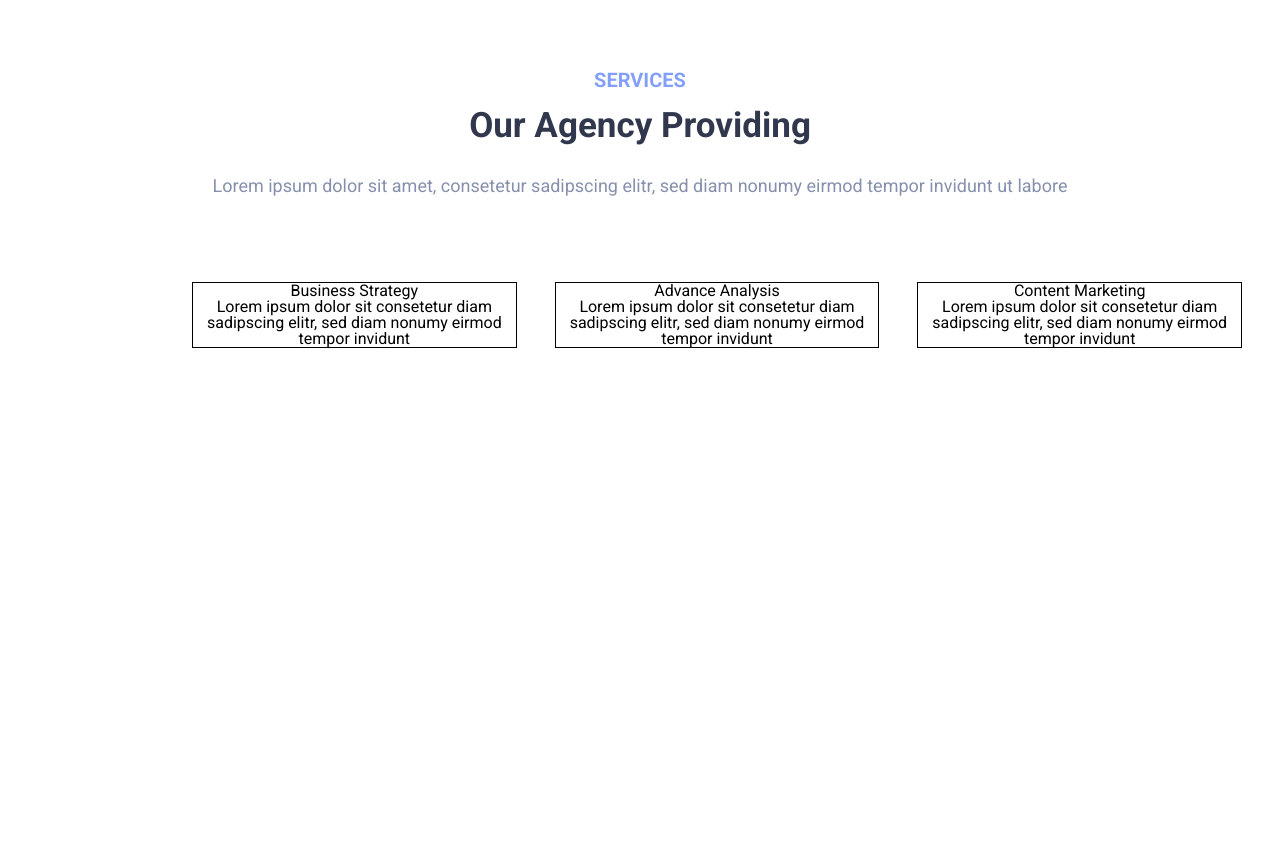
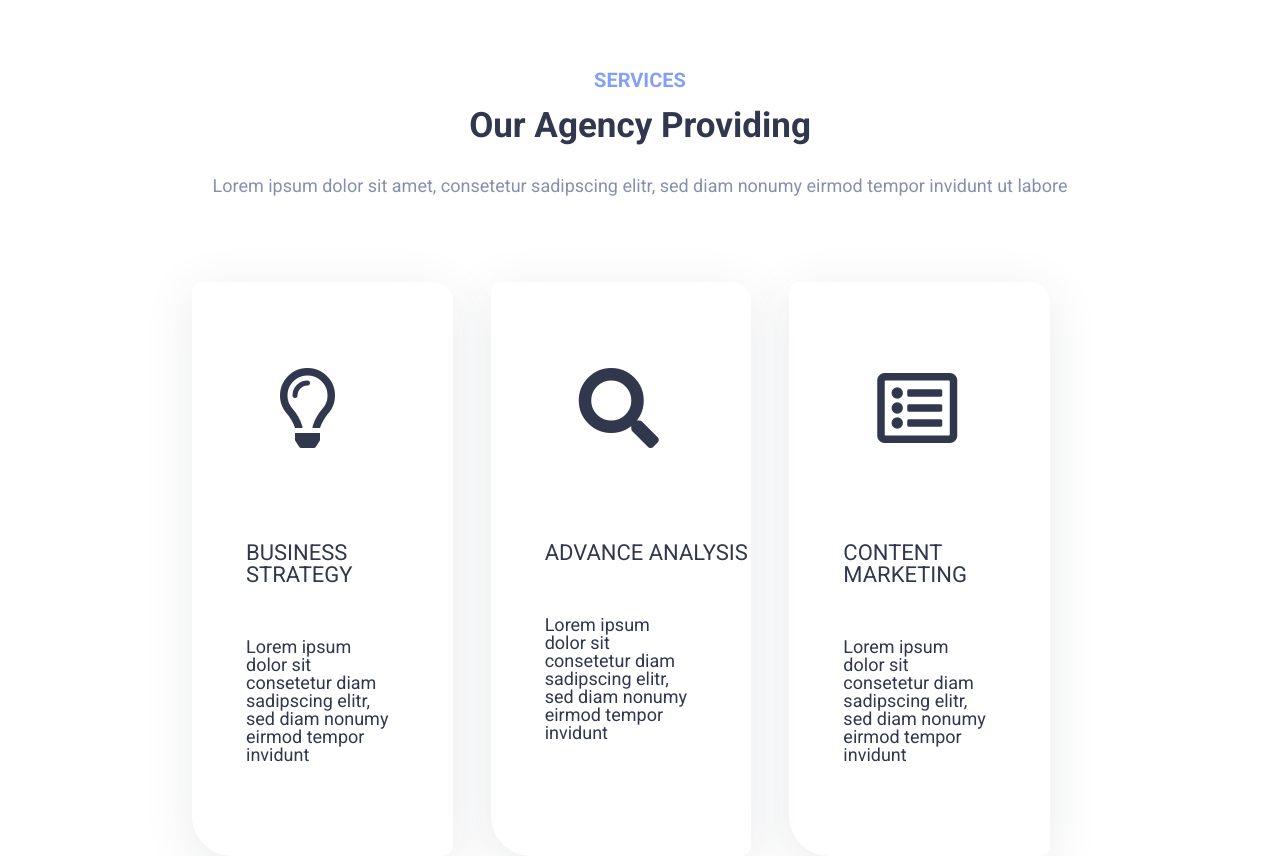
Before and after one commit to rafaelgeronimo/digital-agency, a plain HTML site: page index.html in a window 1280 px wide. Shown: the part 988-1844 px from the top of the page. Before the commit the page ends 1336 px from the top, so only its background shows below. Drawn offline with Linux system fonts and the light colour scheme.

Commit message:
services

```diff
--- a/assets/css/services.css
+++ b/assets/css/services.css
@@ -32,14 +32,56 @@
 }
 
 #services .services {
+
   display: flex;
   justify-content: space-between;
   margin-top: 86px;
   margin-left: 15%;
+  margin-right: 15%;
 }
 
 .services div {
   width: 448px;
   margin-right: 38px;
-  border: 1px solid #000;
+  box-shadow: 0px 10px 50px rgba(49, 56, 78, 0.102);
+  color: #31384E;
+  text-align: left;
+  border-radius: 10px 20px 10px 40px;
+  transition: 0.5s ease-out;
 }
+
+.services div h1 {
+    font-size: 22px;
+    text-transform: uppercase;
+    margin-top: 94px;
+    margin-left: 54px;
+  }
+
+  .services div p {
+    font-size: 18px;
+    margin: 52px 57px 92px 54px;
+  }
+
+  .services div i {
+    margin-top: 86px;
+    margin-left: 88px;
+    font-size: 80px;
+  }
+
+.services .business:hover {
+  color: #fff;
+  background: linear-gradient(138.8deg, #0B42F5 -4.51%, #34E3FF 114.5%);
+  cursor: pointer;
+}
+
+.services .advance:hover {
+  color: #fff;
+  background: linear-gradient(138.8deg, #0B42F5 -4.51%, #34E3FF 114.5%);
+  cursor: pointer;
+}
+
+.services .content:hover {
+  color: #fff;
+  background: linear-gradient(138.8deg, #0B42F5 -4.51%, #34E3FF 114.5%);
+  cursor: pointer;
+}
--- a/index.html
+++ b/index.html
@@ -5,6 +5,7 @@
   <meta name="viewport" content="width=device-width, initial-scale=1.0">
   <meta http-equiv="X-UA-Compatible" content="ie=edge">
   <title>Digital Agency</title>
+  <link rel="stylesheet" href="https://use.fontawesome.com/releases/v5.8.1/css/all.css">
   <link rel="stylesheet" href="assets/css/reset.css">
   <link rel="stylesheet" href="assets/css/header.css">
   <link rel="stylesheet" href="assets/css/showcase.css">
@@ -52,22 +53,25 @@
     <p class="services-description">Lorem ipsum dolor sit amet, consetetur sadipscing elitr, sed diam nonumy eirmod tempor invidunt ut labore</p>
     <section class="services">
       <div class="business">
-        Business Strategy<br>
-        Lorem ipsum dolor sit consetetur diam
+        <i class="far fa-lightbulb"></i>
+        <h1>Business Strategy</h1>
+        <p>Lorem ipsum dolor sit consetetur diam
         sadipscing elitr, sed diam nonumy eirmod
-        tempor invidunt
+        tempor invidunt</p>
       </div>
       <div class="advance">
-        Advance Analysis<br>
-        Lorem ipsum dolor sit consetetur diam
+        <i class="fas fa-search"></i>
+        <h1>Advance Analysis</h1>
+        <p>Lorem ipsum dolor sit consetetur diam
         sadipscing elitr, sed diam nonumy eirmod
-        tempor invidunt
+        tempor invidunt</p>
       </div>
       <div class="content">
-        Content Marketing<br>
-        Lorem ipsum dolor sit consetetur diam
+        <i class="far fa-list-alt"></i>
+        <h1>Content Marketing</h1>
+        <p>Lorem ipsum dolor sit consetetur diam
         sadipscing elitr, sed diam nonumy eirmod
-        tempor invidunt
+        tempor invidunt</p>
       </div>
     </section>
   </section>
```
